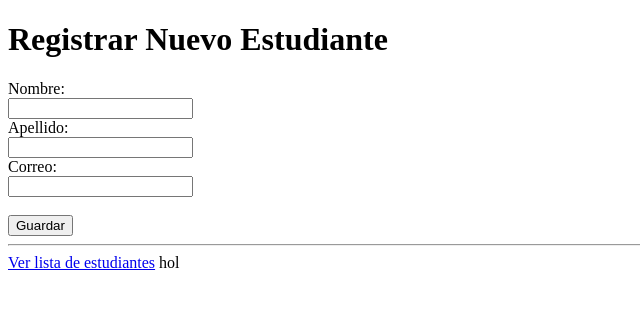
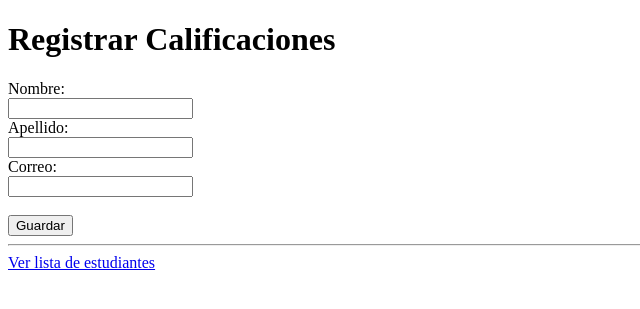
Before and after one commit to miguel-jaeger/COEDE-MySQL2, a PHP site: page /index.php in a window 1280 px wide. Shown: the top 309 px of the page, without its empty margins (0-640 px from the left). Run offline with PHP 8.4, Linux system fonts and the light colour scheme.

Commit message:
agreguea algo

```diff
--- a/VISTA/Registro.php
+++ b/VISTA/Registro.php
@@ -1,10 +1,10 @@
 <!DOCTYPE html>
 <html>
 <head>
-    <title>Registrar Estudiante</title>
+    <title>CALIFICACIONES - GRUPO 2</title>
 </head>
 <body>
-    <h1>Registrar Nuevo Estudiante</h1>
+    <h1>Registrar Calificaciones </h1>
     <form action="index.php" method="POST">
         <label for="nombre">Nombre:</label><br>
         <input type="text" id="nombre" name="nombre" required><br>
@@ -19,4 +19,3 @@
     <a href="index.php?action=listar">Ver lista de estudiantes</a>
 </body>
 </html>
-hol
```
